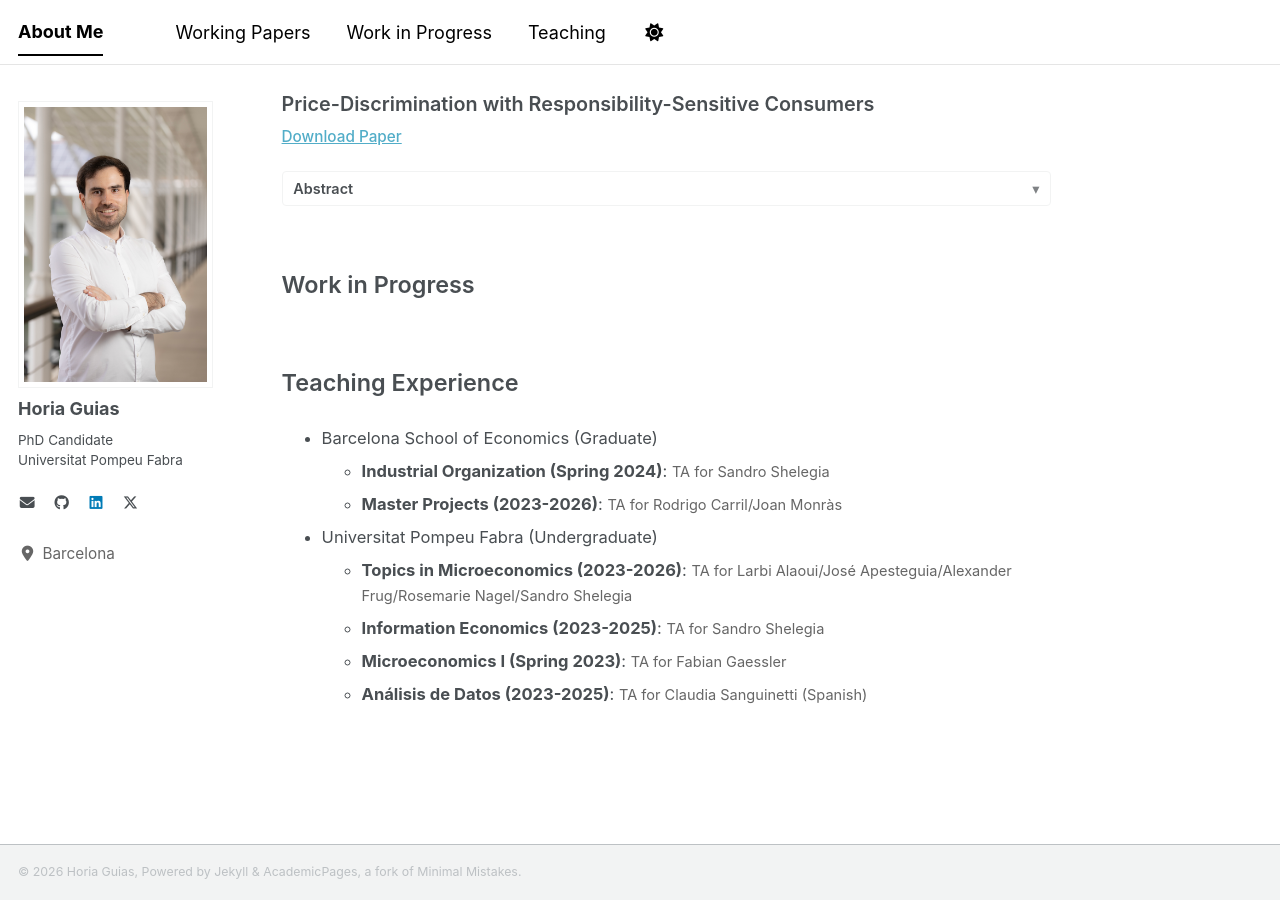
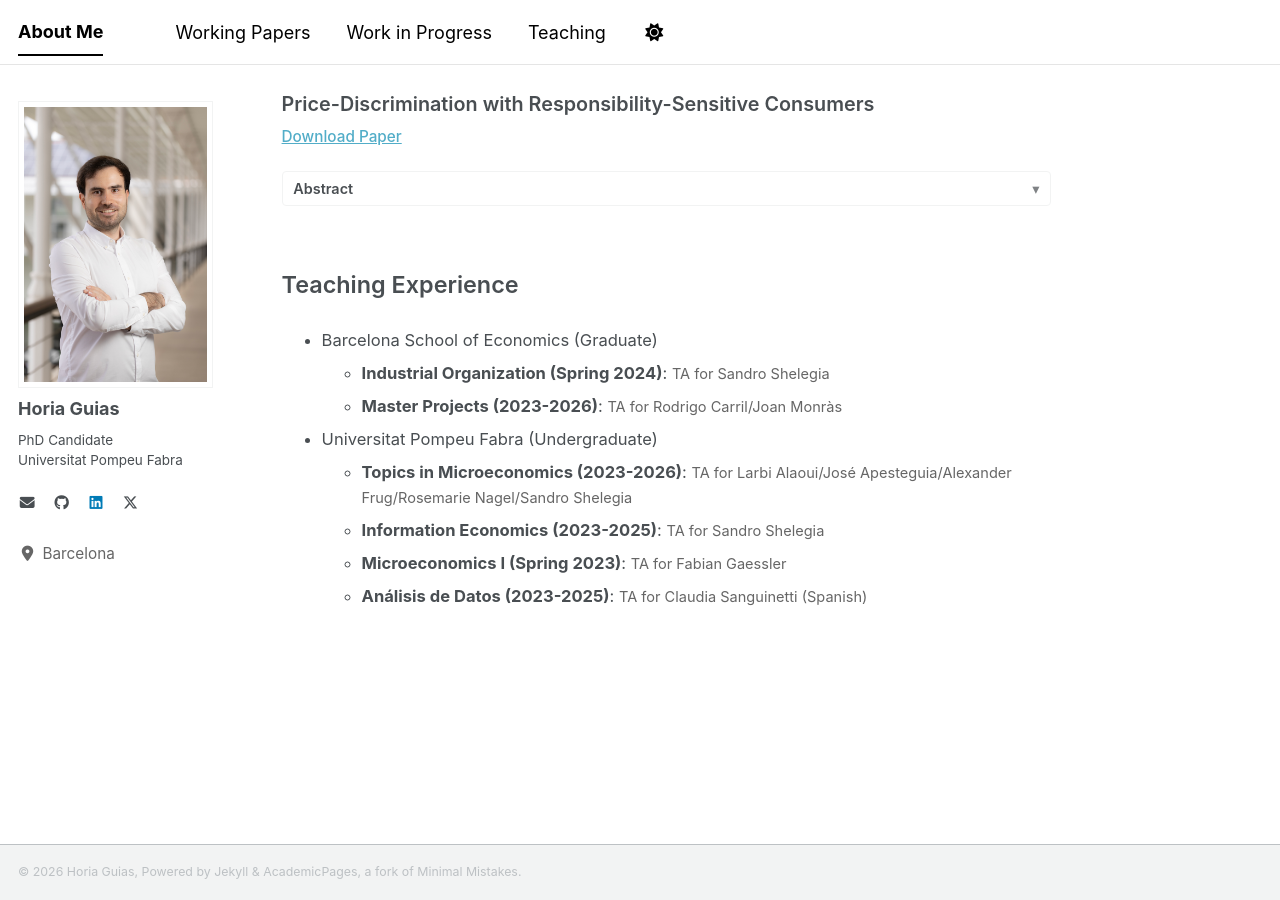
Before and after one commit to horiaguias/horiaguias.github.io, a Jekyll site: the page built from _pages/about.md, in a window 1280 px wide and 900 px high, scrolled down 636 px. Built offline with Jekyll 4.4.1, drawn with Linux system fonts in a browser that asks for light colours; a style sheet for code colours, icons or effects is not loaded.

Commit message:
Remove Work in Progress

```diff
--- a/_pages/about.md
+++ b/_pages/about.md
@@ -61,11 +61,6 @@ redirect_from:
 
 <div style="height: 40px;"></div>
 
-<h2 id="work-in-progress" style="font-size: 1.3rem; font-weight: 600; margin: 0.5rem 0; border-bottom: none;">Work in Progress</h2>
-
-<!-- Add your work in progress here -->
-
-<div style="height: 40px;"></div>
 
 <h2 id="teaching" style="font-size: 1.3rem; font-weight: 600; margin: 0.5rem 0; border-bottom: none;">Teaching Experience</h2>
 
```
